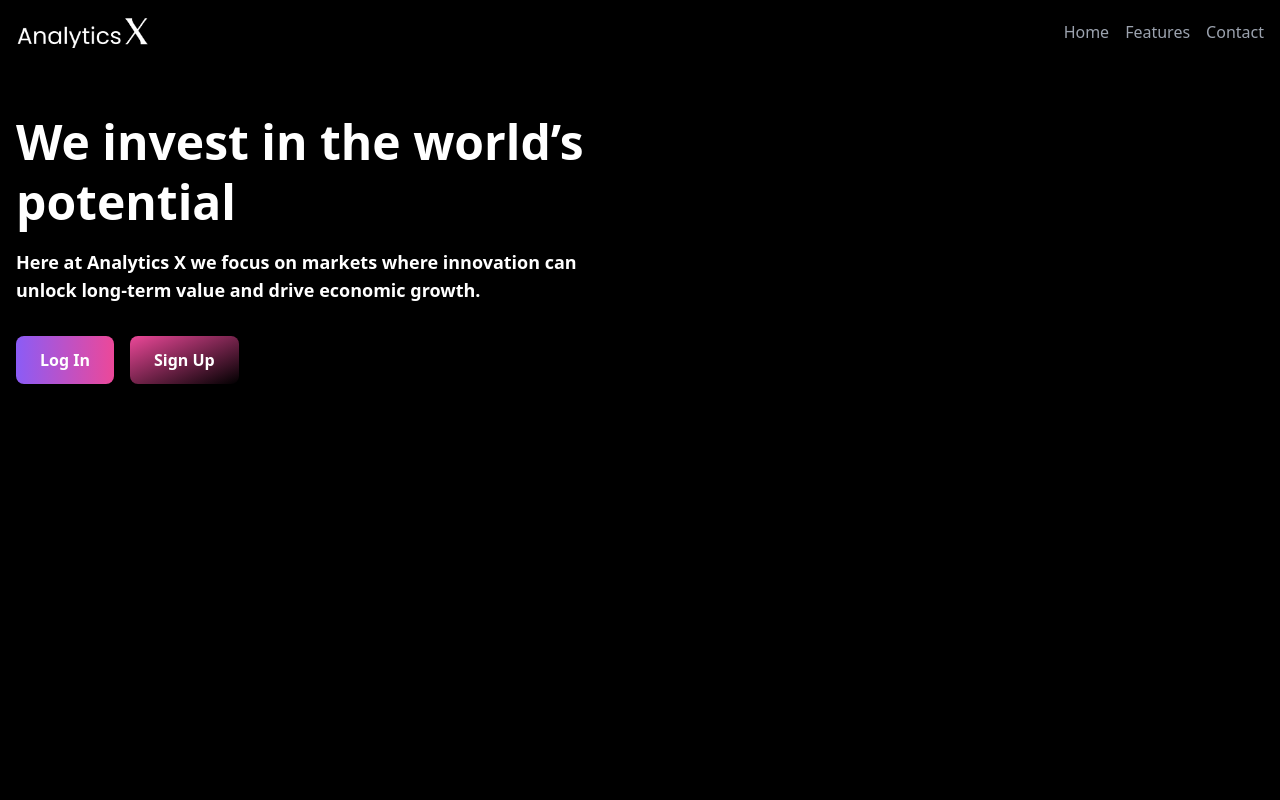
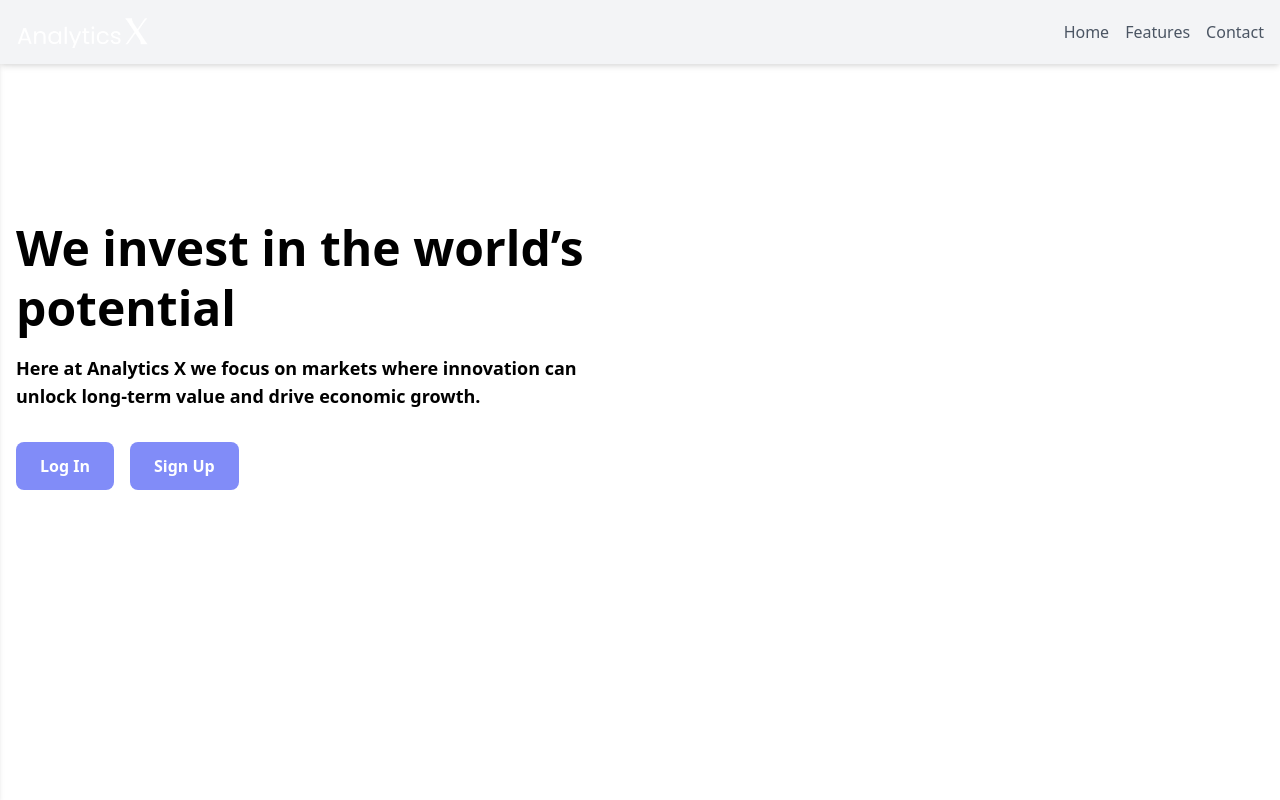
Before and after one commit to salmanparies28/ANALYTICS-X, a Flask app: page / in a window 1280 px wide. Run offline with Flask 3, Linux system fonts and the light colour scheme; some libraries are stand-ins or nearby versions.

Commit message:
NEW INDEX

```diff
--- a/templates/index.html
+++ b/templates/index.html
@@ -10,44 +10,44 @@
   <style>
     .lottie-container {
       width: 100%;
-      height: 100%;
+      height: 500px; /* Adjust the height as needed */
     }
   </style>
 </head>
-<body class="bg-black text-white min-h-screen flex flex-col">
+<body class="bg-white text-black min-h-screen flex flex-col">
 
   <!-- Navbar -->
-  <nav class="glass p-4 fixed w-full z-10 top-0 left-0">
+  <nav class="bg-gray-100 p-4 fixed w-full z-10 top-0 left-0 shadow-md">
     <div class="container mx-auto flex justify-between items-center">
       <a href="#">
         <img src="static/images/analytics.png" alt="Analytics X Logo" class="h-8 w-auto">
       </a>
-      <button class="text-white md:hidden" id="menu-button">
+      <button class="text-black md:hidden" id="menu-button">
         <svg xmlns="http://www.w3.org/2000/svg" class="h-6 w-6" fill="none" viewBox="0 0 24 24" stroke="currentColor" stroke-width="2">
           <path stroke-linecap="round" stroke-linejoin="round" d="M4 6h16M4 12h16m-7 6h7" />
         </svg>
       </button>
       <ul class="flex space-x-4 hidden md:flex" id="menu">
-        <li><a href="#home" class="text-gray-400 hover:text-white">Home</a></li>
-        <li><a href="#features" class="text-gray-400 hover:text-white">Features</a></li>
-        <li><a href="#contact" class="text-gray-400 hover:text-white">Contact</a></li>
+        <li><a href="#home" class="text-gray-600 hover:text-black">Home</a></li>
+        <li><a href="#features" class="text-gray-600 hover:text-black">Features</a></li>
+        <li><a href="#contact" class="text-gray-600 hover:text-black">Contact</a></li>
       </ul>
     </div>
   </nav>
 
   <!-- Sidebar for mobile view -->
-  <div id="sidebar" class="fixed top-0 left-0 h-full w-64 bg-gray-900 text-white transform -translate-x-full transition-transform duration-300 ease-in-out">
+  <div id="sidebar" class="fixed top-0 left-0 h-full w-64 bg-gray-100 text-black transform -translate-x-full transition-transform duration-300 ease-in-out shadow-md">
     <div class="p-4">
-      <button class="text-white" id="close-button">
+      <button class="text-black" id="close-button">
         <svg xmlns="http://www.w3.org/2000/svg" class="h-6 w-6" fill="none" viewBox="0 0 24 24" stroke="currentColor" stroke-width="2">
           <path stroke-linecap="round" stroke-linejoin="round" d="M6 18L18 6M6 6l12 12" />
         </svg>
       </button>
     </div>
     <ul class="p-4 space-y-4">
-      <li><a href="#home" class="text-gray-400 hover:text-white">Home</a></li>
-      <li><a href="#features" class="text-gray-400 hover:text-white">Features</a></li>
-      <li><a href="#contact" class="text-gray-400 hover:text-white">Contact</a></li>
+      <li><a href="#home" class="text-gray-600 hover:text-black">Home</a></li>
+      <li><a href="#features" class="text-gray-600 hover:text-black">Features</a></li>
+      <li><a href="#contact" class="text-gray-600 hover:text-black">Contact</a></li>
     </ul>
   </div>
 
@@ -60,8 +60,8 @@
       <h1 class="mt-4 text-5xl font-extrabold leading-tight animate__animated animate__fadeInLeft">We invest in the world’s potential</h1>
       <p class="mt-4 text-lg font-bold animate__animated animate__fadeInLeft animate__delay-1s">Here at Analytics X we focus on markets where innovation can unlock long-term value and drive economic growth.</p>
       <div class="mt-8 flex space-x-4 animate__animated animate__fadeInLeft animate__delay-2s">
-        <a href="/login" class="bg-gradient-to-r from-purple-500 to-pink-500 hover:from-pink-500 hover:to-purple-500 focus:ring-4 focus:outline-none focus:ring-purple-200 dark:focus:ring-purple-800 font-bold py-3 px-6 rounded-lg">Log In</a>
-        <a href="/signup" class="bg-gradient-to-br from-pink-500 to-orange-400 hover:from-orange-400 hover:to-pink-500 focus:ring-4 focus:outline-none focus:ring-pink-200 dark:focus:ring-pink-800 text-white font-bold py-3 px-6 rounded-lg">Sign Up</a>
+        <a href="/login" class="bg-indigo-400 hover:bg-indigo-500 focus:ring-4 focus:outline-none focus:ring-indigo-200 font-bold py-3 px-6 rounded-lg text-white">Log In</a>
+        <a href="/signup" class="bg-indigo-400 hover:bg-indigo-500 focus:ring-4 focus:outline-none focus:ring-indigo-200 text-white font-bold py-3 px-6 rounded-lg">Sign Up</a>
       </div>
     </div>
 
@@ -76,7 +76,7 @@
       renderer: 'svg',
       loop: true,
       autoplay: true,
-      path: 'https://lottie.host/9e946758-f31b-4096-9c93-88735a3a2987/yP3jAVBJiZ.json' // the path to the animation json
+      path: 'https://lottie.host/5ee6af5c-3663-4deb-be8d-d9ca4651e901/mwcNjcFRiW.json' // the path to the animation json
     });
 
     // Menu toggle for mobile view
```
